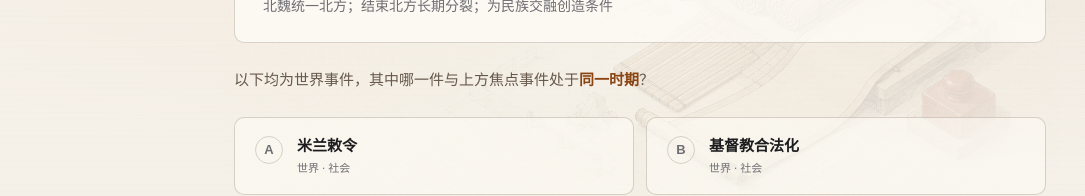
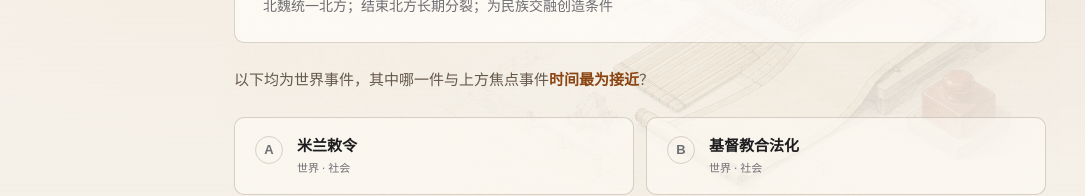
Before and after one commit to cjhleeds-cmd/sjz, a Next.js app: page /detective in a window 1280 px wide. Shown: the part 340-536 px from the top of the page, without its empty margins (0-1085 px from the left). Built offline with nearby package versions, Linux system fonts and the light colour scheme.

Commit message:
fix: 同期匹配提示语改为'时间最为接近'

```diff
--- a/app/time-detective.tsx
+++ b/app/time-detective.tsx
@@ -340,7 +340,7 @@ export function TimeDetective({ events }: TimeDetectiveProps) {
     }
     if (type === "contemporary") {
       const otherLabel = focus.track === "china" ? "世界" : "中国";
-      return `以下均为${otherLabel}事件，其中哪一件与上方焦点事件处于<b>同一时期</b>？`;
+      return `以下均为${otherLabel}事件，其中哪一件与上方焦点事件<b>时间最为接近</b>？`;
     }
     // causal
     return `以下事件中，哪一件与上方焦点事件存在<b>因果关系</b>？`;
@@ -504,7 +504,7 @@ export function TimeDetective({ events }: TimeDetectiveProps) {
           {type === "contemporary" && (
             <p className="detective-result-diff">
               {overlap
-                ? `两事件时间区间重叠，属同一时期（时间中点相差约 ${midpointDiff} 年）`
+                ? `两事件时间区间重叠，时间最为接近（时间中点相差约 ${midpointDiff} 年）`
                 : `两事件时间中点相差约 ${midpointDiff} 年`}
             </p>
           )}
```
